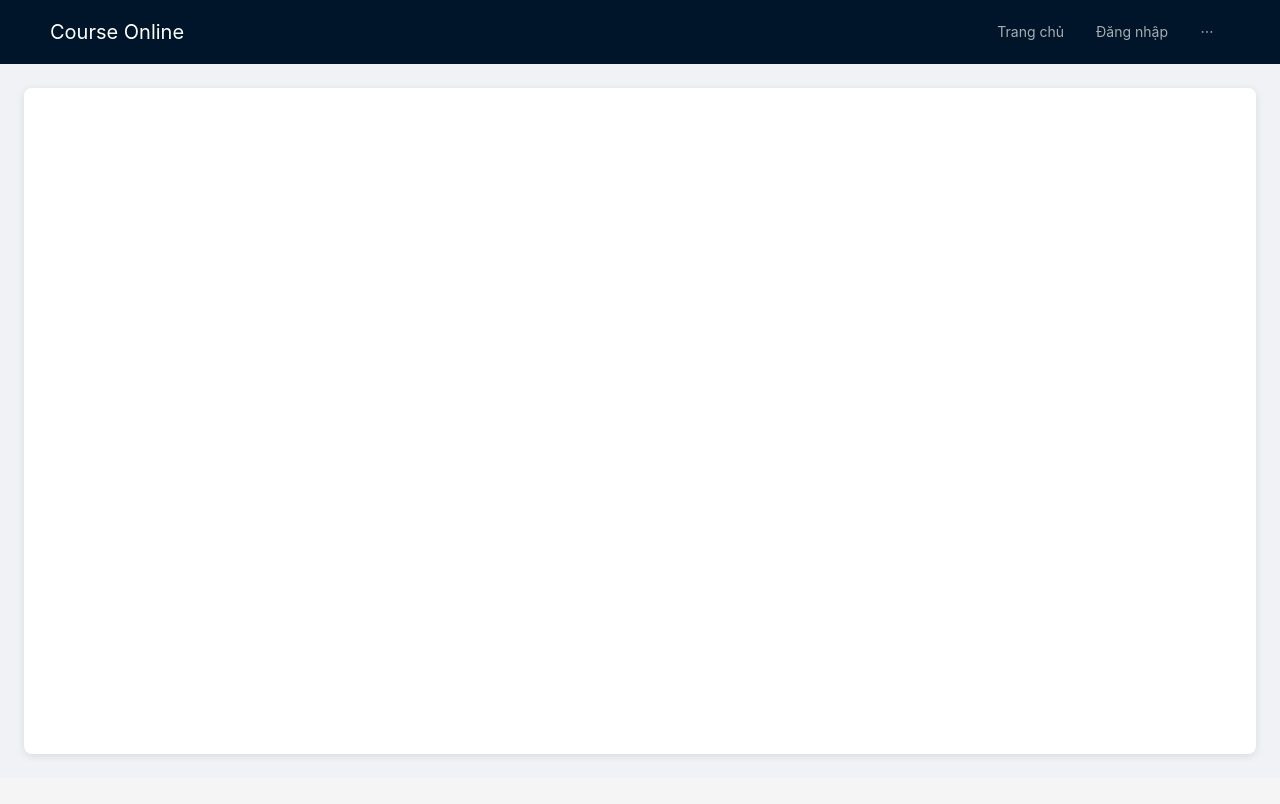
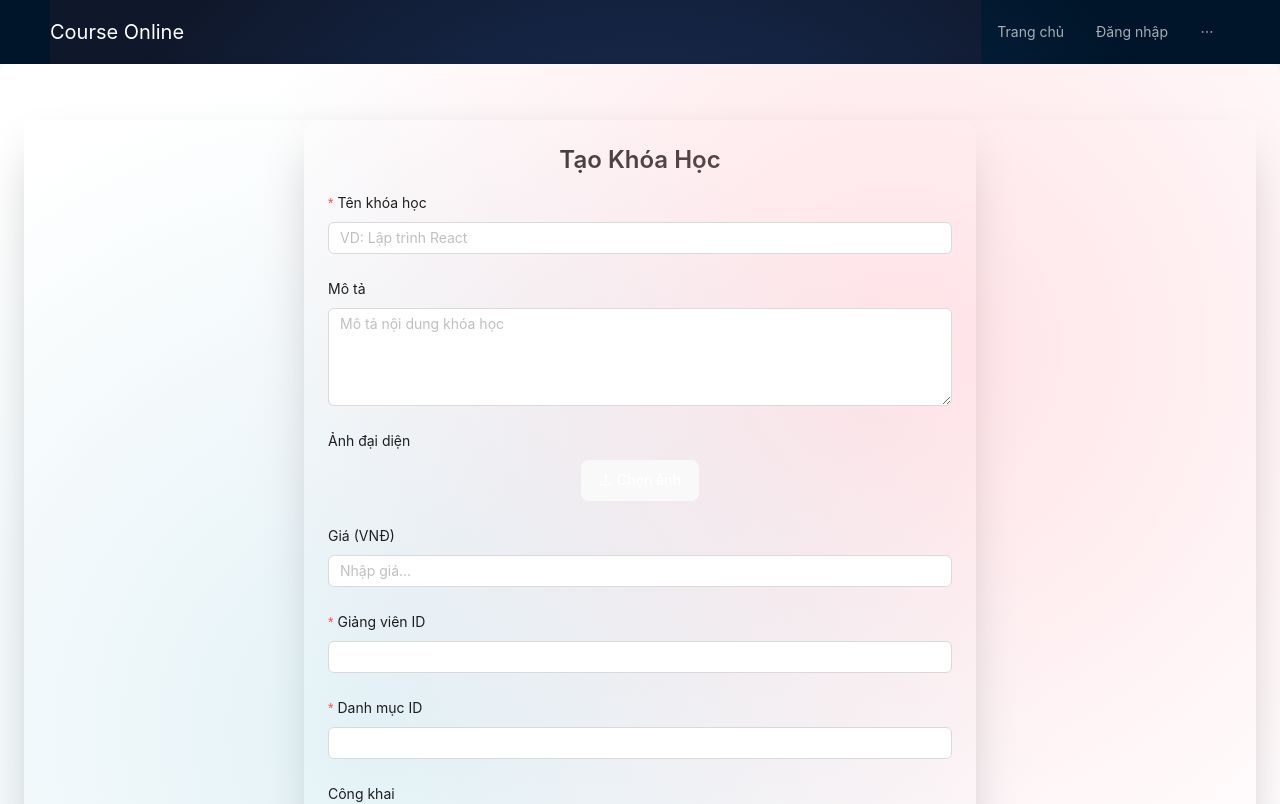
Before and after one commit to VoVanHuy123/CourseOnlineFrontend, a React (Vite) app in the folder frontend/: page /create in a window 1280 px wide. Shown: the top 804 px of the page. Built offline with nearby package versions, Linux system fonts and the light colour scheme.

Commit message:
them thu vien tailwindcss

```diff
--- a/frontend/src/App.jsx
+++ b/frontend/src/App.jsx
@@ -9,6 +9,7 @@ import HomePage from './page/HomePage';
 import RegisterPage from './page/RegisterPage';
 import LoginPage from './page/LoginPage';
 import BaseLayout from './components/layout/BaseLayout';
+import CreateCourseForm from './page/CreateCoursePage';
 
 function App() {
 
@@ -20,6 +21,7 @@ function App() {
             <Route path="/register" element={<RegisterPage />} />
             <Route path="/" element={<HomePage  />} />
             <Route path="/login" element={<LoginPage />} />
+            <Route path="/create" element={<CreateCourseForm />} />
             {/* Bạn có thể thêm các route khác ở đây */}
           </Routes>
         </BaseLayout>
--- a/frontend/src/components/form/DynamicFormItems.jsx
+++ b/frontend/src/components/form/DynamicFormItems.jsx
@@ -1,16 +1,21 @@
 // src/components/forms/DynamicFormItems.jsx
 import React from "react";
-import { Form, Input, Select } from "antd";
+import { DatePicker, Form, Input, InputNumber, Select, Upload, Switch } from "antd";
+import { UploadOutlined } from "@ant-design/icons";
 
+const { TextArea } = Input;
 const { Option } = Select;
 
 const renderDynamicFormItems = (fields) => {
   return fields.map((field) => {
     let inputComponent = <Input />;
 
-    if (field.type === "password") {
-      inputComponent = <Input.Password />;
-    } else if (field.type === "select") {
+    switch (field.type) {
+      case "password":
+        inputComponent = <Input.Password placeholder={field.placeholder || ""} />;
+        break;
+
+      case "select":
         inputComponent = (
           <Select placeholder={field.placeholder || "Chọn"}>
             {(field.options || []).map((opt) => (
@@ -20,6 +25,46 @@ const renderDynamicFormItems = (fields) => {
             ))}
           </Select>
         );
+        break;
+
+      case "date":
+        inputComponent = <DatePicker placeholder={field.placeholder || ""} style={{ width: "100%" }} />;
+        break;
+
+      case "int":
+      case "number":
+        inputComponent = <InputNumber placeholder={field.placeholder || ""} style={{ width: "100%" }} />;
+        break;
+
+      case "float":
+        inputComponent = <InputNumber placeholder={field.placeholder || ""} step={0.01} style={{ width: "100%" }} />;
+        break;
+
+      case "text":
+        inputComponent = <TextArea rows={4} placeholder={field.placeholder || ""} style={{ width: "100%" }} />;
+        break;
+
+      case "upload":
+        inputComponent = (
+          <Upload
+            name="file"
+            listType="picture"
+            beforeUpload={() => false} // để không upload ngay
+            maxCount={1}
+          >
+            <button type="button" className="ant-btn text-white ">
+              <UploadOutlined  /> Chọn ảnh
+            </button>
+          </Upload>
+        );
+        break;
+
+      case "switch":
+        inputComponent = <Switch defaultChecked />;
+        break;
+
+      default:
+        inputComponent = <Input placeholder={field.placeholder || ""} />;
     }
 
     return (
@@ -27,6 +72,7 @@ const renderDynamicFormItems = (fields) => {
         key={field.name}
         label={field.label}
         name={field.name}
+        valuePropName={field.type === "switch" ? "checked" : "value"}
         rules={field.rules}
       >
         {inputComponent}
--- a/frontend/src/components/layout/BaseLayout.jsx
+++ b/frontend/src/components/layout/BaseLayout.jsx
@@ -10,40 +10,22 @@ const { Header, Content, Footer } = Layout;
 const BaseLayout = ({ children }) => {
   return (
     <Layout style={{ minHeight: "100vh" }}>
-      {/* Header full width */}
-      {/* <Header
-        style={{
-          display: "flex",
-          alignItems: "center",
-          justifyContent: "space-between",
-          background: "#001529",
-          padding: "0 24px",
-        }}
-      >
-        <div style={{ color: "#fff", fontSize: 20, fontWeight: "bold" }}>
-          🎓 CourseOnline
-        </div>
-        <Menu
-          theme="dark"
-          mode="horizontal"
-          defaultSelectedKeys={["home"]}
-          style={{ flex: 1, justifyContent: "flex-end", background: "transparent" }}
-        >
-          <Menu.Item key="home">
-            <Link to="/">Trang chủ</Link>
-          </Menu.Item>
-          <Menu.Item key="register">
-            <Link to="/register">Đăng ký</Link>
-          </Menu.Item>
-          <Menu.Item key="login">
-            <Link to="/login">Đăng nhập</Link>
-          </Menu.Item>
-        </Menu>
-      </Header> */}
+
       <HeaderLayout/>
       {/* Nội dung chiếm toàn bộ chiều ngang */}
-      <Content style={{ padding: "24px", background: "#f0f2f5" }}>
-        <div
+      <Content style={{ background: "#f0f2f5" }}>
+        <div className="min-h-screen w-full bg-[#fefcff] relative">
+  {/* Dreamy Sky Pink Glow */}
+  <div
+    className="absolute inset-0 z-0"
+    style={{
+      backgroundImage: `
+        radial-gradient(circle at 30% 70%, rgba(173, 216, 230, 0.35), transparent 60%),
+        radial-gradient(circle at 70% 30%, rgba(255, 182, 193, 0.4), transparent 60%)`,
+    }}
+  />
+    {/* Your Content/Components */}
+    <div
           style={{
             width: "100%",
             background: "#fff",
@@ -53,13 +35,17 @@ const BaseLayout = ({ children }) => {
             minHeight: "calc(100vh - 134px)",
           }}
         >
-          {children}
+          <div className="shadow-2xl rounded-b-2xl px-10 pb-10">
+
+            {children}
+          </div>
         </div>
+</div>
+
+
+
       </Content>
 
-      {/* <Footer style={{ textAlign: "center" }}>
-        CourseOnline ©{new Date().getFullYear()} | Built by Võ Văn Huy
-      </Footer> */}
       <FooterLayout/>
     </Layout>
   );
--- a/frontend/src/components/layout/HeaderLayout.jsx
+++ b/frontend/src/components/layout/HeaderLayout.jsx
@@ -1,17 +1,47 @@
 // components/layout/HeaderLayout.jsx
-import React from "react";
+import React, { useContext } from "react";
 import { Layout, Menu } from "antd";
 import { useNavigate } from "react-router-dom";
+import { AuthContext } from "../../context/AuthContext"
 const { Header } = Layout;
 
 const HeaderLayout = () => {
     const navigate = useNavigate();
+    const { auth, logout } = useContext(AuthContext);
 
   const handleClick = ({ key }) => {
-    navigate(key); // key chính là đường dẫn
+    if (key === "logout") {
+      logout();
+      navigate("/login");
+    } else {
+      navigate(key);
+    }
   };
+
+  const nav = auth?.isAuthenticated
+    ? [
+        { label: "Trang chủ", key: "/" },
+        { label: "Đăng xuất", key: "logout" },
+      ]
+    : [
+        { label: "Trang chủ", key: "/" },
+        { label: "Đăng nhập", key: "/login" },
+        { label: "Đăng ký", key: "/register" },
+      ];
+
+
   return (
     <Header style={{ color: "white", fontSize: 20 }}>
+      <div className="min-h-screen w-full bg-[#0f172a] relative">
+          {/* Blue Radial Glow Background */}
+          <div
+            className="absolute inset-0 z-0"
+            style={{
+              backgroundImage: `radial-gradient(circle 600px at 50% 50%, rgba(59,130,246,0.3), transparent)`,
+            }}
+          />
+            {/* Your Content/Components */}
+
       <div style={{ float: "left", color: "white" }}>
         Course Online
       </div>
@@ -20,42 +50,10 @@ const HeaderLayout = () => {
         mode="horizontal"
         style={{ float: "right" }}
         onClick={handleClick}
-        items={[
-          { label: "Trang chủ", key: "/" },
-          { label: "Đăng nhập", key: "/login" },
-          { label: "Đăng ký", key: "/register" },
-        ]}
+        items={nav}
       />
+      </div>
     </Header>
-    //  <Header
-    //     style={{
-    //       display: "flex",
-    //       alignItems: "center",
-    //       justifyContent: "space-between",
-    //       background: "#001529",
-    //       padding: "0 24px",
-    //     }}
-    //   >
-    //     <div style={{ color: "#fff", fontSize: 20, fontWeight: "bold" }}>
-    //       🎓 CourseOnline
-    //     </div>
-    //     <Menu
-    //       theme="dark"
-    //       mode="horizontal"
-    //       defaultSelectedKeys={["home"]}
-    //       style={{ flex: 1, justifyContent: "flex-end", background: "transparent" }}
-    //     >
-    //       <Menu.Item key="home">
-    //         <Link to="/">Trang chủ</Link>
-    //       </Menu.Item>
-    //       <Menu.Item key="register">
-    //         <Link to="/register">Đăng ký</Link>
-    //       </Menu.Item>
-    //       <Menu.Item key="login">
-    //         <Link to="/login">Đăng nhập</Link>
-    //       </Menu.Item>
-    //     </Menu>
-    //   </Header>
   );
 };
 
--- a/frontend/src/index.css
+++ b/frontend/src/index.css
@@ -1,3 +1,7 @@
+@tailwind base;
+@tailwind components;
+@tailwind utilities;
+
 #root {
   margin: 0;
   padding: 0;
--- /dev/null
+++ b/frontend/src/page/CreateCoursePage.jsx
@@ -0,0 +1,116 @@
+import React, { useState } from "react";
+import { Form, Input, InputNumber, Button, Switch, Select, Upload, message } from "antd";
+import { UploadOutlined } from "@ant-design/icons";
+import renderDynamicFormItems from "../components/form/DynamicFormItems";
+import axios from "axios";
+
+const { TextArea } = Input;
+const fields1 = [
+  { name: "title", label: "Tên khóa học", rules: [{ required: true, message: "Vui lòng nhập tên khóa học" }], type: "input", placeholder: "VD: Lập trình React" },
+
+  { name: "description", label: "Mô tả", type: "text", placeholder: "Mô tả nội dung khóa học" },
+
+  { name: "image", label: "Ảnh đại diện", type: "upload" },
+
+  { name: "price", label: "Giá (VNĐ)", type: "float", placeholder: "Nhập giá..." },
+
+  { name: "teacher_id", label: "Giảng viên ID", type: "number", rules: [{ required: true, message: "Cần có ID giảng viên" }] },
+
+  { name: "category_id", label: "Danh mục ID", type: "number", rules: [{ required: true, message: "Cần có ID danh mục" }] },
+
+  { name: "is_public", label: "Công khai", type: "switch" }
+];
+
+
+const CreateCourseForm = () => {
+  const [form] = Form.useForm();
+  const [loading, setLoading] = useState(false);
+
+  const onFinish = async (values) => {
+    // Nếu có ảnh thì lấy file từ upload
+    if (values.image && values.image.fileList.length > 0) {
+        formData.append("image", values.image.fileList[0].originFileObj);
+    }
+    // Các trường khác
+    Object.keys(values).forEach((key) => {
+        if (key !== "image") {
+        formData.append(key, values[key]);
+        }
+    });
+
+    try {
+      setLoading(true);
+      // Gửi dữ liệu lên Flask API
+      const response = await axios.post("http://127.0.0.1:5000/courses", values);
+      message.success("Tạo khóa học thành công!");
+      form.resetFields();
+    } catch (error) {
+      console.error(error);
+      message.error("Tạo khóa học thất bại.");
+    } finally {
+      setLoading(false);
+    }
+  };
+
+  return (
+    <div className="max-w-2xl mx-auto mt-8 bg-white p-6 rounded-2xl shadow-2xl">
+      <h1 className="text-2xl font-semibold mb-4 text-center">Tạo Khóa Học</h1>
+
+      <Form
+        form={form}
+        layout="vertical"
+        onFinish={onFinish}
+        initialValues={{
+          is_public: true,
+        }}
+      >
+        {/* <Form.Item name="title" label="Tên khóa học" rules={[{ required: true, message: "Vui lòng nhập tên khóa học" }]}>
+          <Input placeholder="Ví dụ: Lập trình Python cơ bản" />
+        </Form.Item>
+
+        <Form.Item name="description" label="Mô tả">
+          <TextArea rows={4} placeholder="Mô tả nội dung khóa học" />
+        </Form.Item>
+
+        <Form.Item name="image" label="Ảnh đại diện URL">
+          <Input placeholder="https://example.com/image.jpg" />
+        </Form.Item>
+
+        <Form.Item name="price" label="Giá (VNĐ)">
+          <InputNumber
+            min={0}
+            className="w-full"
+            formatter={(value) => `${value}₫`}
+            parser={(value) => value.replace("₫", "")}
+          />
+        </Form.Item>
+
+        <Form.Item name="teacher_id" label="Giảng viên ID" rules={[{ required: true, message: "Cần có ID giảng viên" }]}>
+          <InputNumber className="w-full" />
+        </Form.Item>
+
+        <Form.Item name="category_id" label="Danh mục ID" rules={[{ required: true, message: "Cần có ID danh mục" }]}>
+          <InputNumber className="w-full" />
+        </Form.Item>
+
+        <Form.Item name="is_public" label="Công khai">
+          <Switch defaultChecked />
+        </Form.Item> */}
+        {renderDynamicFormItems(fields1)}
+
+        <Form.Item>
+          <Button
+            type="primary"
+            htmlType="submit"
+            loading={loading}
+            className="w-full bg-blue-600 hover:bg-blue-700"
+          >
+            Tạo khóa học
+          </Button>
+        </Form.Item>
+      </Form>
+    </div>
+  );
+};
+
+export default CreateCourseForm;
--- a/frontend/src/page/HomePage.jsx
+++ b/frontend/src/page/HomePage.jsx
@@ -5,7 +5,11 @@ const HomePage = () => {
     return (
             <div>
                 Chaof
+                <div className="bg-blue-500 text-white p-4 rounded-lg">
+  Hello Tailwind 🎉
+</div>
             </div>
+
     );
 }
 export default HomePage
--- a/frontend/src/page/RegisterPage.jsx
+++ b/frontend/src/page/RegisterPage.jsx
@@ -20,6 +20,7 @@ const RegisterPage = () => {
   const {loading,fetchApi} = useFetchApi()
 
   const onFinish = async (values) => {
+    console.log("DATA FORM GỬI:", values);
     const response = await fetchApi({
       method: "POST",
       url: endpoints["register"],
@@ -30,6 +31,7 @@ const RegisterPage = () => {
       message.success("Đăng ký thành công!");
       form.resetFields();
     } else {
+      setErr(response.data.msg)
       message.error(response.error?.msg || "Đăng ký thất bại");
     }
 };
@@ -37,8 +39,10 @@ const RegisterPage = () => {
   const userFields = [
     { label: "Tên đăng nhập", name: "username", rules: [{ required: true }], type: "input" },
   { label: "Mật khẩu", name: "password", rules: [{ required: true }], type: "password" },
-  { label: "Họ và tên lót", name: "first_name", rules: [{ required: true }], type: "first_name" },
-  { label: "Tên", name: "last_name", rules: [{ required: true }], type: "last_name" },
+  { label: "Họ và tên lót", name: "first_name", rules: [{ required: true }], type: "input" },
+  { label: "Tên", name: "last_name", rules: [{ required: true }], type: "input" },
+  { label: "Số điện thoại", name: "phonenumber", rules: [{ required: true }], type: "input" },
+
   ]
   const studentFields = [
   { label: "Mã sinh viên", name: "student_code", rules: [{ required: true }], type: "input" },
@@ -51,24 +55,13 @@ const RegisterPage = () => {
       { label: "Khác", value: "orther" }
     ]
   }
+
 ];
 const teacherFields = [
-  { label: "Mã sinh viên", name: "student_code", rules: [{ required: true }], type: "input" },
-  { label: "Trường đại học", name: "university", rules: [{ required: true }], type: "input" },
   { label: "Nơi công tác", name:"current_workplace", rules:[{ required: true, message: "Vui lòng nhập nơi công tác" }],type: "input"},
   {label:"Học vị",name:"degree",rules:[{ required: true, message: "Vui lòng nhập học vị" }],type: "input"},
-  {
-    label: "Giới tính", name: "gender", rules: [{ required: true }], type: "select",
-    options: [
-      { label: "Nam", value: "male" },
-      { label: "Nữ", value: "female" },
-      { label: "Khác", value: "orther" }
-    ]
-  }
+
 ];
-
-
-
 
   return (
     <div
@@ -103,6 +96,7 @@ const teacherFields = [
             label="Vai trò"
             name="role"
             rules={[{ required: true }]}
+            key={role}
           >
             <Select onChange={(value) => setRole(value)}>
               <Option value="student">Học viên</Option>
--- /dev/null
+++ b/frontend/tailwind.config.js
@@ -0,0 +1,19 @@
+// module.exports = {
+//   purge: [],
+//   darkMode: false, // or 'media' or 'class'
+//   theme: {
+//     extend: {},
+//   },
+//   variants: {
+//     extend: {},
+//   },
+//   plugins: [],
+// }
+/** @type {import('tailwindcss').Config} */
+module.exports = {
+  content: ["./index.html", "./src/**/*.{js,jsx,ts,tsx}"],
+  theme: {
+    extend: {},
+  },
+  plugins: [],
+};
--- a/package.json
+++ /dev/null
@@ -1,6 +0,0 @@
-{
-  "dependencies": {
-    "axios": "^1.10.0",
-    "react-router-dom": "^7.6.3"
-  }
-}
```
Also changed, not shown: frontend/package.json (+8 -1 lines), frontend/postcss.config.cjs (added, +7 -0 lines), 2 other files (tests, documents, lock files or other folders). Lines whose indentation alone changed are shown as unchanged.
